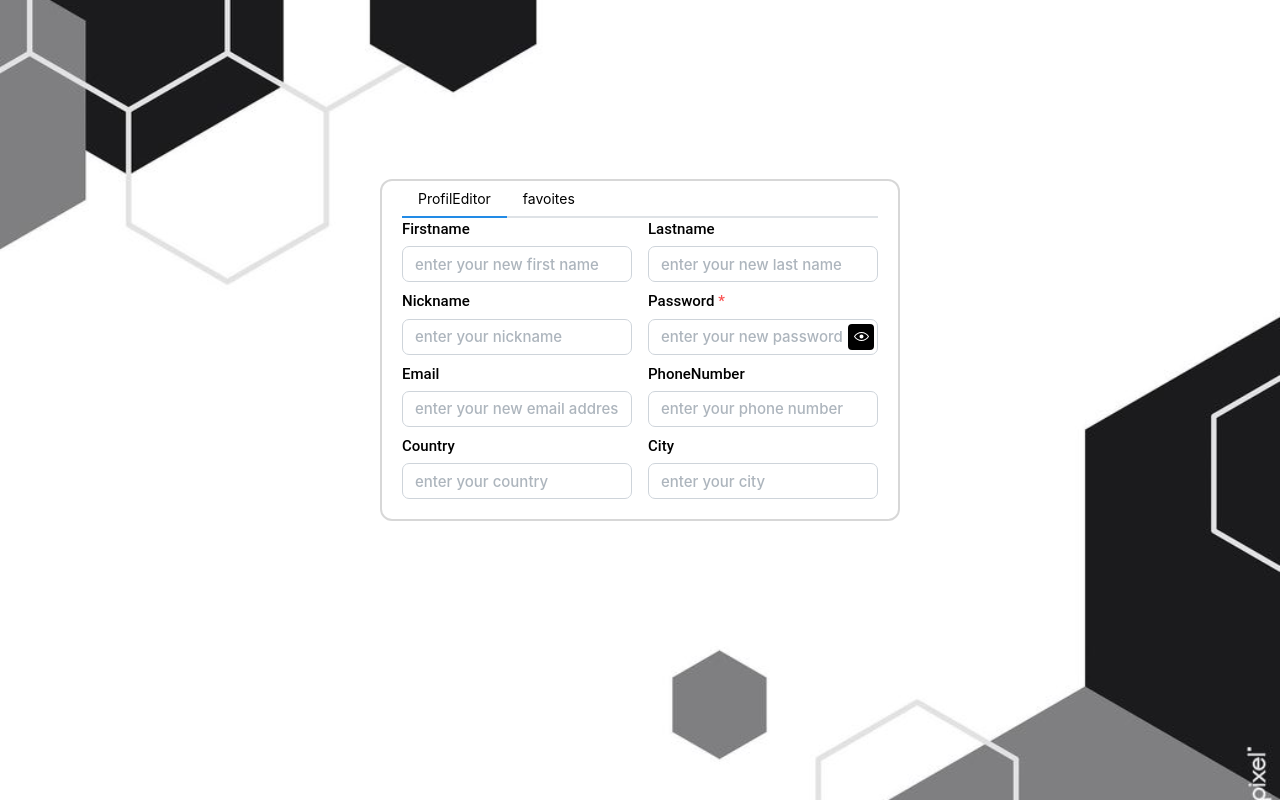
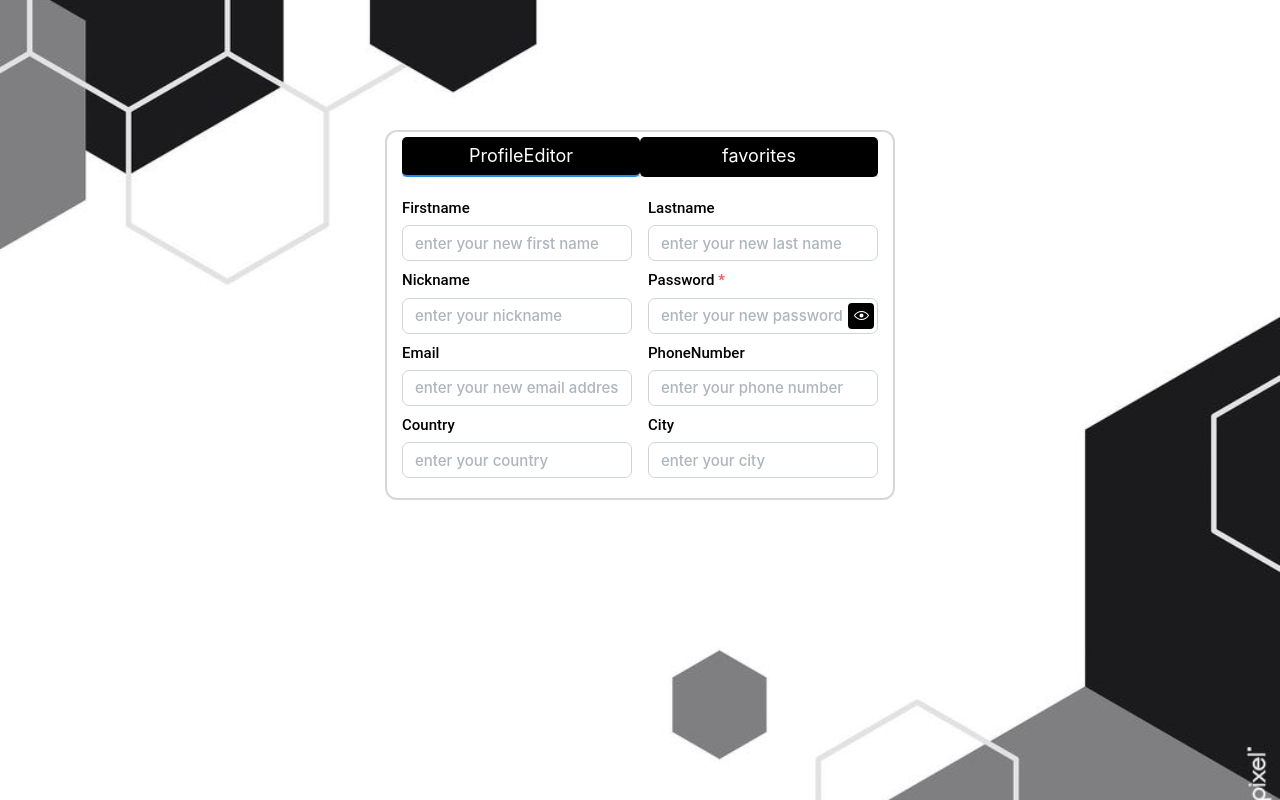
Before and after one commit to Software-Analysis-And-Design-IUST-4031/front-end-new, a React (Vite) app: page / in a window 1280 px wide. Built offline with nearby package versions, Linux system fonts and the light colour scheme.

Commit message:
add : styles to ProfileEditor tabs

```diff
--- a/src/ProfileEditor.tsx
+++ b/src/ProfileEditor.tsx
@@ -65,11 +65,11 @@ const ProfileEditor = () => {
           justifyItems: 'center',
           backgroundSize: 'cover',
           margin: '0 auto',
-          marginBottom: '100px',
+          marginBottom: '170px',
           padding: '20px 20px 20px 20px',
-          paddingTop: '1px',
-          paddingLeft: '20px',
-          paddingRight: '20px',
+          paddingTop: '5px',
+          paddingLeft: '15px',
+          paddingRight: '15px',
           border: '2px solid rgba(0, 0, 0, 0.158)',
           borderRadius: '12px',
           backdropFilter: 'blur(5px) brightness(1)',
@@ -77,12 +77,33 @@ const ProfileEditor = () => {
           boxShadow: '10 4px 8px rbga(0, 0, 0, 10)'
         }}
       >
-        <Tabs value={activeTab} onChange={setActiveTab} defaultValue="profile-editor">
+        <Tabs value={activeTab} onChange={setActiveTab} defaultValue="profile-editor"
+          styles={{
+            list: {
+              display: 'flex'
+            },
+            tab: {
+              flex: 1,
+              borderRadius: '5px',
+              textAlign: 'center',
+              color: 'white',
+              backgroundColor: 'black',
+              fontSize: '18px',
+              '&[data-active]': {
+                backgroundColor: 'red',
+                color: 'white'
+              },
+              '&:hover': {
+                backgroundColor: 'red',
+              }
+            }
+          }}
+        >
           <Tabs.List>
-            <Tabs.Tab value="profile-editor">ProfilEditor</Tabs.Tab>
-            <Tabs.Tab value="favoites">favoites</Tabs.Tab>
+            <Tabs.Tab value="profile-editor">ProfileEditor</Tabs.Tab>
+            <Tabs.Tab value="favoites">favorites</Tabs.Tab>
           </Tabs.List>
-          <Tabs.Panel value="profile-editor" pt="ml">
+          <Tabs.Panel value="profile-editor" pt="lg">
             <Grid>
             <Grid.Col span={6}>
             <label>
@@ -291,7 +312,7 @@ const ProfileEditor = () => {
             </Grid.Col>
             </Grid>
           </Tabs.Panel>
-          <Tabs.Panel value="favorites" pt="ml">
+          <Tabs.Panel value="favorites" pt="lg">
             First
           </Tabs.Panel>
         </Tabs>
```
